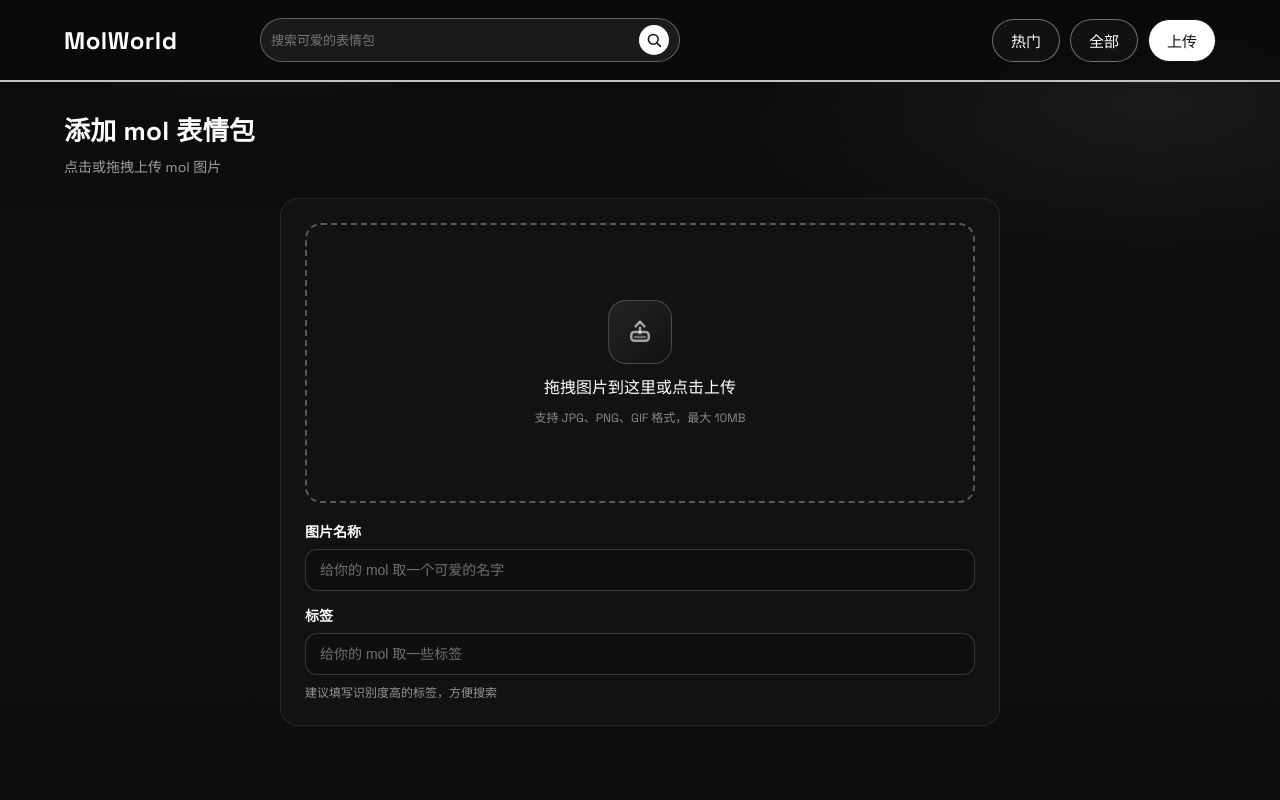
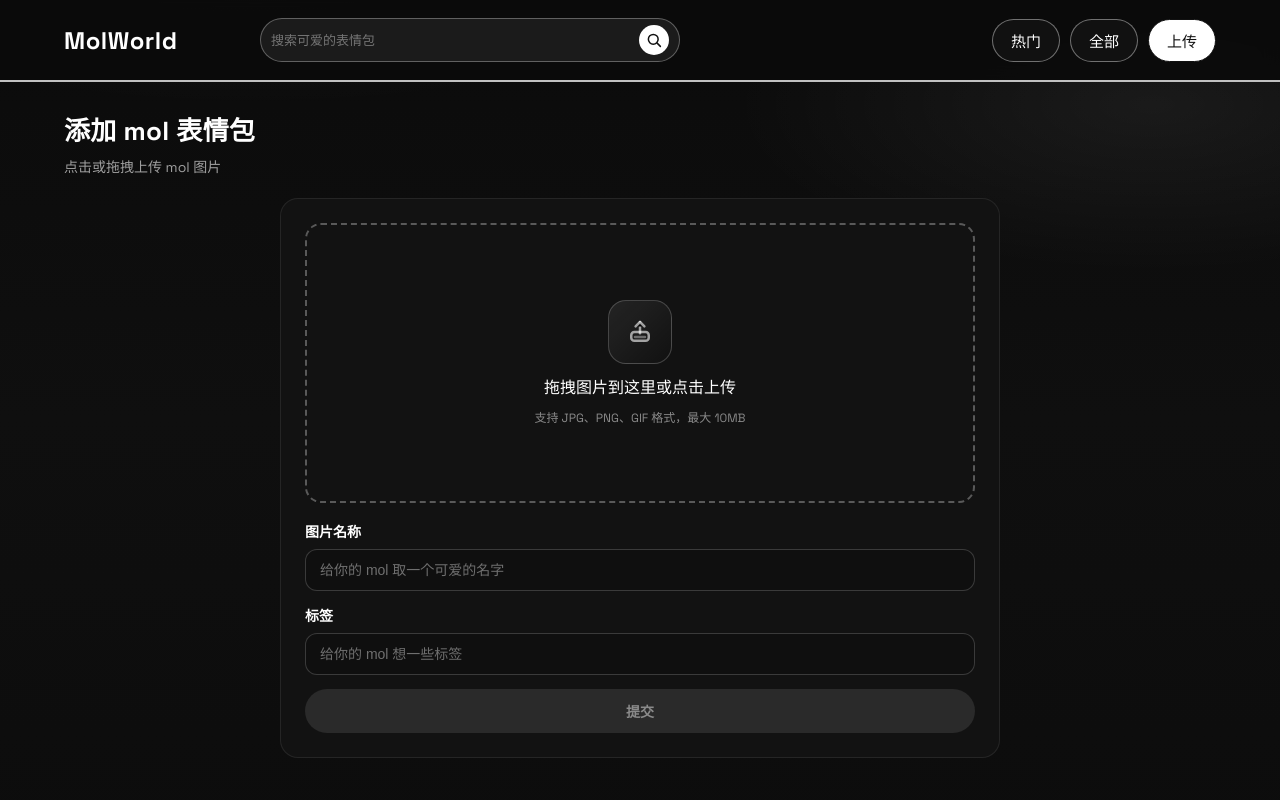
Before and after one commit to WalnuTpz/mol-world, a Next.js app: page /upload in a window 1280 px wide. Shown: the top 800 px of the page. Built offline with nearby package versions, Linux system fonts and the light colour scheme.

Commit message:
feat(page): 添加提交按钮与状态提示

```diff
--- a/app/upload/page.module.css
+++ b/app/upload/page.module.css
@@ -110,6 +110,47 @@
   color: rgba(255, 255, 255, 0.55);
 }
 
+.submitRow {
+  display: flex;
+  flex-direction: column;
+  gap: 10px;
+}
+
+.submitBtn {
+  padding: 12px 16px;
+  border-radius: 999px;
+  border: none;
+  background: #1f1f1f;
+  color: #ffffff;
+  font-size: 14px;
+  font-weight: 600;
+  cursor: pointer;
+  transition: all 0.2s ease;
+}
+
+.submitBtn:hover:not(:disabled) {
+  background: #2a2a2a;
+}
+
+.submitBtn:disabled {
+  background: #2a2a2a;
+  color: rgba(255, 255, 255, 0.45);
+  cursor: not-allowed;
+}
+
+.formMessage {
+  font-size: 12px;
+  color: rgba(255, 255, 255, 0.6);
+}
+
+.formMessageSuccess {
+  color: #ffffff;
+}
+
+.formMessageError {
+  color: #ffb4b4;
+}
+
 @media (max-width: 600px) {
   .content {
     min-height: 360px;
--- a/app/upload/page.tsx
+++ b/app/upload/page.tsx
@@ -1,3 +1,6 @@
+"use client";
+
+import { useRef, useState } from "react";
 import Link from "next/link";
 
 import HomeNav from "@/components/HomeNav";
@@ -5,6 +8,40 @@ import baseStyles from "../page.module.css";
 import styles from "./page.module.css";
 
 export default function UploadPage() {
+  const fileRef = useRef<HTMLInputElement | null>(null);
+  const [selectedFile, setSelectedFile] = useState<File | null>(null);
+  const [status, setStatus] = useState<"idle" | "uploading" | "success" | "error">(
+    "idle"
+  );
+  const [message, setMessage] = useState<string>("");
+
+  const handleFileChange = (event: React.ChangeEvent<HTMLInputElement>) => {
+    const file = event.target.files?.[0] ?? null;
+    setSelectedFile(file);
+    setStatus("idle");
+    setMessage("");
+  };
+
+  const handleSubmit = (event: React.FormEvent<HTMLFormElement>) => {
+    event.preventDefault();
+    if (!selectedFile) {
+      setStatus("error");
+      setMessage("请先选择图片");
+      return;
+    }
+
+    setStatus("uploading");
+    setMessage("");
+
+    window.setTimeout(() => {
+      setStatus("success");
+      setMessage("已提交，等待审核");
+      setSelectedFile(null);
+      if (fileRef.current) {
+        fileRef.current.value = "";
+      }
+    }, 800);
+  };
   return (
     <div className={baseStyles.page}>
       <header className={baseStyles.header}>
@@ -82,7 +119,7 @@ export default function UploadPage() {
           <h1 className={styles.title}>添加 mol 表情包</h1>
           <div className={styles.subtitle}>点击或拖拽上传 mol 图片</div>
         </div>
-        <div className={styles.uploadCard}>
+        <form className={styles.uploadCard} onSubmit={handleSubmit}>
           <div className={styles.dropZone}>
             <div className={styles.dropIcon}>
               <svg viewBox="0 0 24 24" width="30" height="30" aria-hidden="true">
@@ -122,7 +159,13 @@ export default function UploadPage() {
             <div className={styles.dropHint}>
               支持 JPG、PNG、GIF 格式，最大 10MB
             </div>
-            <input className={styles.fileInput} type="file" accept="image/*" />
+            <input
+              ref={fileRef}
+              className={styles.fileInput}
+              type="file"
+              accept="image/*"
+              onChange={handleFileChange}
+            />
           </div>
           <div className={styles.formFields}>
             <label className={styles.field}>
@@ -138,14 +181,33 @@ export default function UploadPage() {
               <input
                 className={styles.input}
                 type="text"
-                placeholder="给你的 mol 取一些标签"
+                placeholder="给你的 mol 想一些标签"
               />
-              <span className={styles.hint}>
-                建议填写识别度高的标签，方便搜索
-              </span>
             </label>
+            <div className={styles.submitRow}>
+              <button
+                type="submit"
+                className={styles.submitBtn}
+                disabled={status === "uploading" || !selectedFile}
+                data-state={status}
+              >
+                {status === "uploading" ? "上传中..." : "提交"}
+              </button>
+              {message ? (
+                <div
+                  className={`${styles.formMessage} ${status === "error"
+                    ? styles.formMessageError
+                    : status === "success"
+                      ? styles.formMessageSuccess
+                      : ""
+                    }`}
+                >
+                  {message}
+                </div>
+              ) : null}
+            </div>
           </div>
-        </div>
+        </form>
       </main>
 
       <footer className={baseStyles.footer}>
```
